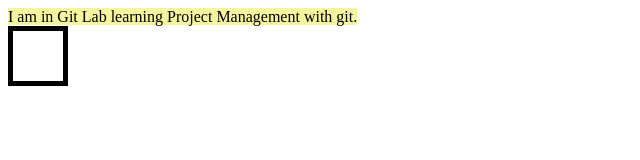
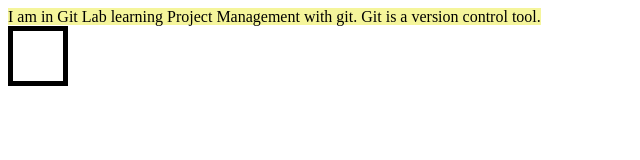
Before and after one commit to AutoSanjana-2004/localrepo, a plain HTML site: page index.html in a window 1280 px wide. Shown: the whole page, without its empty margins (0-640 px from the left). Drawn offline with Linux system fonts and the light colour scheme.

Commit message:
Update index.html

```diff
--- a/index.html
+++ b/index.html
@@ -10,7 +10,7 @@
     <div class="a">
         <span>
 
-            I am in Git Lab learning Project Management with git.
+            I am in Git Lab learning Project Management with git. Git is a version control tool.
         </span>
     </div>
 
```
